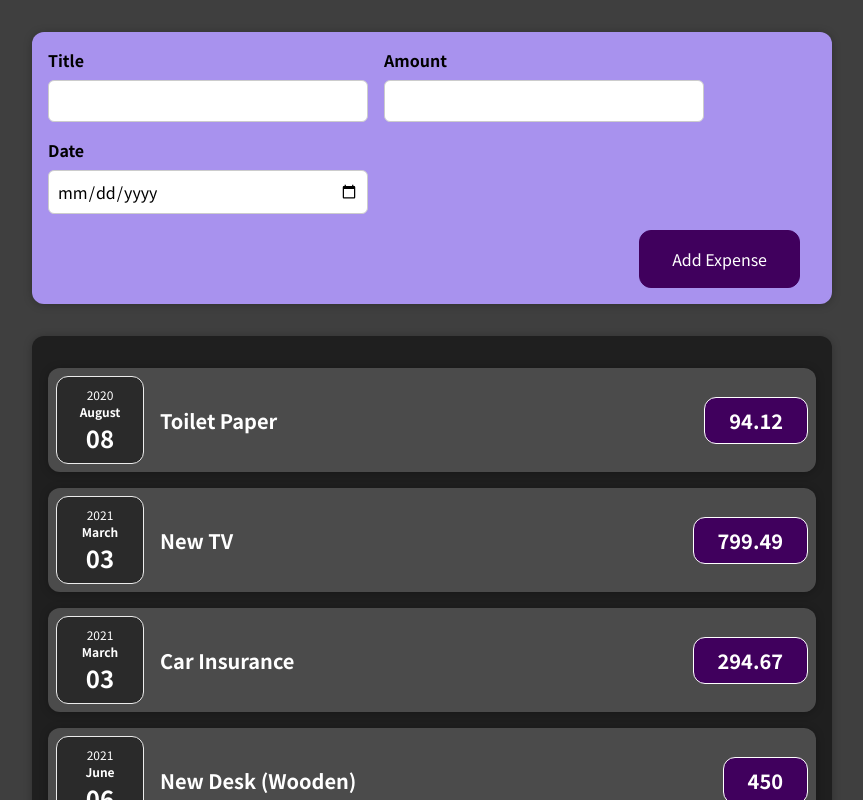
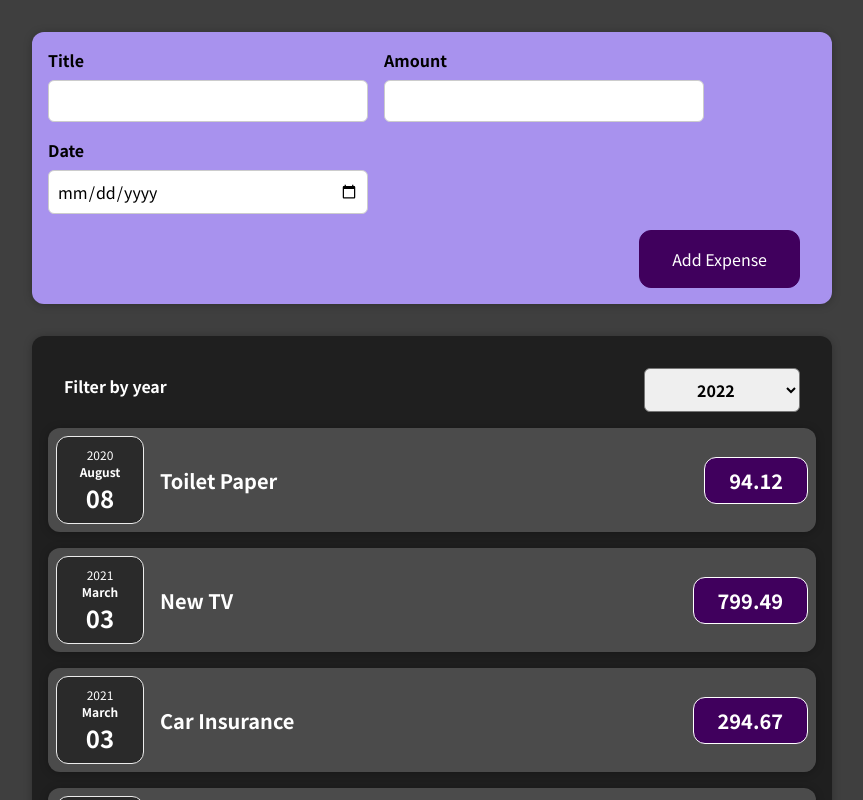
Before and after one commit to Im-OMkar/Expense-Tracker, a React (Create React App) app: page / in a window 1280 px wide. Shown: the top 800 px of the page, without its empty margins (208-1071 px from the left). Built offline with nearby package versions, Linux system fonts and the light colour scheme.

Commit message:
Added. ExpensesFilter Component : filter according to year

```diff
--- a/src/components/Expenses/Expenses.js
+++ b/src/components/Expenses/Expenses.js
@@ -1,9 +1,18 @@
+import { useState } from "react";
 import Card from "../UI/Card";
 import ExpenseItem from "./ExpenseItem";
 import "./Expenses.css";
+import ExpensesFilter from "./ExpensesFilter";
 function Expenses(props) {
+  const [filterYear, setFilterYear] = useState("");
+  const filterChangeHandler = (selectedYear) => {
+    setFilterYear(selectedYear);
+    console.log(filterYear);
+  };
+
   return (
     <Card className="expenses">
+      <ExpensesFilter value={filterYear} onFilterChange={filterChangeHandler} />
       <ExpenseItem
         title={props.items[0].title}
         amount={props.items[0].amount}
--- /dev/null
+++ b/src/components/Expenses/ExpensesFilter.css
@@ -0,0 +1,24 @@
+.expenses-filter {
+  color: white;
+  padding: 0 1rem;
+}
+
+.expenses-filter__control {
+  display: flex;
+  width: 100%;
+  align-items: center;
+  justify-content: space-between;
+  margin: 1rem 0;
+}
+
+.expenses-filter label {
+  font-weight: bold;
+  margin-bottom: 0.5rem;
+}
+
+.expenses-filter select {
+  font: inherit;
+  padding: 0.5rem 3rem;
+  font-weight: bold;
+  border-radius: 6px;
+}
--- /dev/null
+++ b/src/components/Expenses/ExpensesFilter.js
@@ -0,0 +1,25 @@
+import React from "react";
+
+import "./ExpensesFilter.css";
+
+const ExpensesFilter = (props) => {
+  const dropDownHandler = (event) => {
+    props.onFilterChange(event.target.value);
+  };
+
+  return (
+    <div className="expenses-filter">
+      <div className="expenses-filter__control">
+        <label>Filter by year</label>
+        <select onChange={dropDownHandler}>
+          <option value="2022">2022</option>
+          <option value="2021">2021</option>
+          <option value="2020">2020</option>
+          <option value="2019">2019</option>
+        </select>
+      </div>
+    </div>
+  );
+};
+
+export default ExpensesFilter;
```
